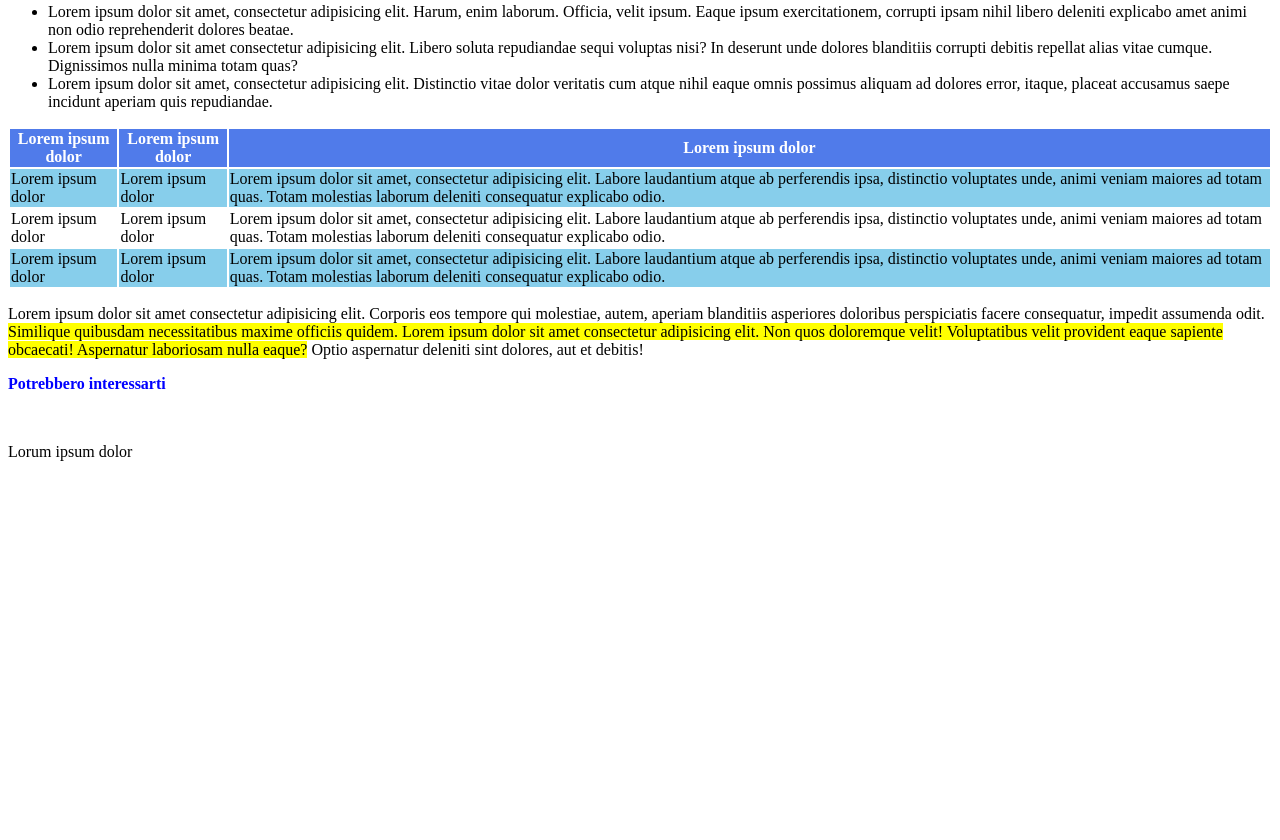
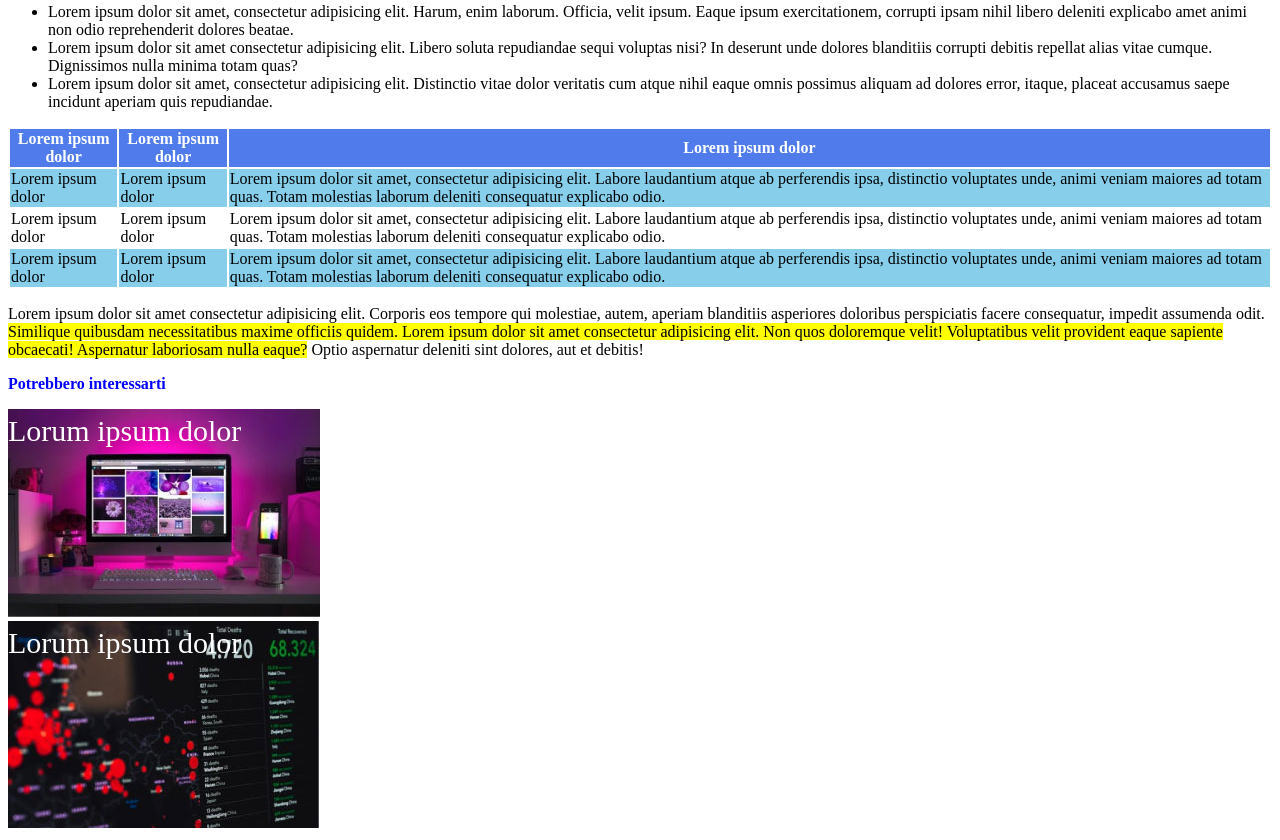
Before and after one commit to cetronifederica/html-css-booleaner, a plain HTML site: page BONUS/index.html in a window 1280 px wide. Shown: the part 722-1562 px from the top of the page. Before the commit the page ends 1199 px from the top, so only its background shows below. Drawn offline with Linux system fonts and the light colour scheme.

Commit message:
fine compito bonus

```diff
--- a/BONUS/index.html
+++ b/BONUS/index.html
@@ -20,7 +20,7 @@
         <h1>Internet deve essere al servizio del "bene pubblico": il manifesto di Tim Berners-Lee </h1>
         <!--inizio sezione pubblicazione-->
         <section>
-            <p> <colspan class="scritto-da">Scritto da </colspan><colspan class="nome-giornale"> The Booleaner </colspan> </p>
+            <p> <span class="scritto-da">Scritto da </colspan><colspan class="nome-giornale"> The Booleaner </span> </p>
             <p class="data-di-pubblicazione">il 10/10/2020</p>
         </section>
         <!--fine sezione pubblicazione-->
@@ -28,13 +28,13 @@
         <section>
             <img src="img/tim-1.jpg" alt="foto di tim al microfono">
             <img src="img/tim-2.jpg" alt="foto di tim frontale">
-            <p> <colspan class="prima-foto"> 1st Photo: Jhon S. and 0James L. Knight Foundation, by Scott Henrichsen</colspan></p>
-            <p> <colspan class="seconda-foto"> 2st Photo: Wikimedia, by Paul Clarke</colspan> </p>
+            <p> <span class="prima-foto"> 1st Photo: Jhon S. and 0James L. Knight Foundation, by Scott Henrichsen</span></p>
+            <p> <span class="seconda-foto"> 2st Photo: Wikimedia, by Paul Clarke</span> </p>
         </section>
         <!--fine sezione immagini-->
         <!--inizio sezione articolo-->
         <section>
-            Lorem ipsum dolor sit amet consectetur adipisicing elit. Vero voluptatem in, cumque corporis dolorem maiores dolore, ullam, quibusdam error illum aliquam quas. Vitae inventore iure quaerat doloribus at omnis veritatis! <colspan class="parte-testo-primo-paragrafo"> Lorem ipsum dolor sit amet, consectetur adipisicing elit. Et ex mollitia odio repudiandae earum expl0icabo sunt deleniti, veniam accusamus cum quis laudantium delectus ad saepe voluptate eveniet dignissimos quibusdam architecto.</colspan> Lorem ipsum dolor sit amet consectetur adipisicing elit. Earum et iure, voluptatum dolorum officiis iste? Nostrum similique repudiandae odio sunt deleniti quas ipsa dolore eum eos molestiae? Perspiciatis, corporis explicabo?
+            Lorem ipsum dolor sit amet consectetur adipisicing elit. Vero voluptatem in, cumque corporis dolorem maiores dolore, ullam, quibusdam error illum aliquam quas. Vitae inventore iure quaerat doloribus at omnis veritatis! <span class="parte-testo-primo-paragrafo"> Lorem ipsum dolor sit amet, consectetur adipisicing elit. Et ex mollitia odio repudiandae earum expl0icabo sunt deleniti, veniam accusamus cum quis laudantium delectus ad saepe voluptate eveniet dignissimos quibusdam architecto.</span> Lorem ipsum dolor sit amet consectetur adipisicing elit. Earum et iure, voluptatum dolorum officiis iste? Nostrum similique repudiandae odio sunt deleniti quas ipsa dolore eum eos molestiae? Perspiciatis, corporis explicabo?
         </section>
         <!--fine sezione articolo-->
         <!--inizio sezione elenco-->
@@ -74,18 +74,20 @@
         <!--fine tabella-->
         <!--inizio ultima sezione-paragrafo-->
         <section>
-            <p>Lorem ipsum dolor sit amet consectetur adipisicing elit. Corporis eos tempore qui molestiae, autem, aperiam blanditiis asperiores doloribus perspiciatis facere consequatur, impedit assumenda odit. <colspan class="parte-testo-ultimo"> Similique quibusdam necessitatibus maxime officiis quidem. Lorem ipsum dolor sit amet consectetur adipisicing elit. Non quos doloremque velit! Voluptatibus velit provident eaque sapiente obcaecati! Aspernatur laboriosam nulla eaque?</colspan> Optio aspernatur deleniti sint dolores, aut et debitis!</p>
+            <p>Lorem ipsum dolor sit amet consectetur adipisicing elit. Corporis eos tempore qui molestiae, autem, aperiam blanditiis asperiores doloribus perspiciatis facere consequatur, impedit assumenda odit. <span class="parte-testo-ultimo"> Similique quibusdam necessitatibus maxime officiis quidem. Lorem ipsum dolor sit amet consectetur adipisicing elit. Non quos doloremque velit! Voluptatibus velit provident eaque sapiente obcaecati! Aspernatur laboriosam nulla eaque?</span> Optio aspernatur deleniti sint dolores, aut et debitis!</p>
         </section>
         <!--fine ultima sezione-paragrafo-->
         <!--inizio sezione potrebbero interessarti-->
         <section>
         <p class="interessi"><strong>Potrebbero interessarti</strong></p>
-        <p class="foto-monitor">
-            Lorum ipsum dolor
-        </p>
-        <p class="foto-monitor-vicino">
-            Lorum ipsum dolor
-        </p>
+    </section>
+    <section class="foto-monitor">
+        <img src="img/monitor.jpg" alt="foto monitor">
+        <div class="scritta-foto-monitor">Lorum ipsum dolor</div>
+        </section>
+    <section class="foto-monitor-davicino">
+            <img src="img/graph.jpg" alt="foto monitor da vicino">
+            <div class="scritta-foto-monitor-da-vicino">Lorum ipsum dolor</div>
     </section>
         <!--fine sezione potrebbero interessarti-->
 
--- a/BONUS/style.css
+++ b/BONUS/style.css
@@ -64,7 +64,23 @@ header{
     color: blue;
 }
 .foto-monitor{
-    color: white;
-
+    position: relative;
+ text-align: left;
+ color: white;
+}
+.scritta-foto-monitor{
+    font-size: 30px;
+    position:absolute;
+    top: 5px;
+}
+.foto-monitor-davicino{
+    position: relative;
+ text-align: left;
+ color: white;
+}
+.scritta-foto-monitor-da-vicino{
+    font-size: 30px;
+    position:absolute;
+    top: 5px;
 }
 /*fine sezione potrebbero interessarti*/
```
